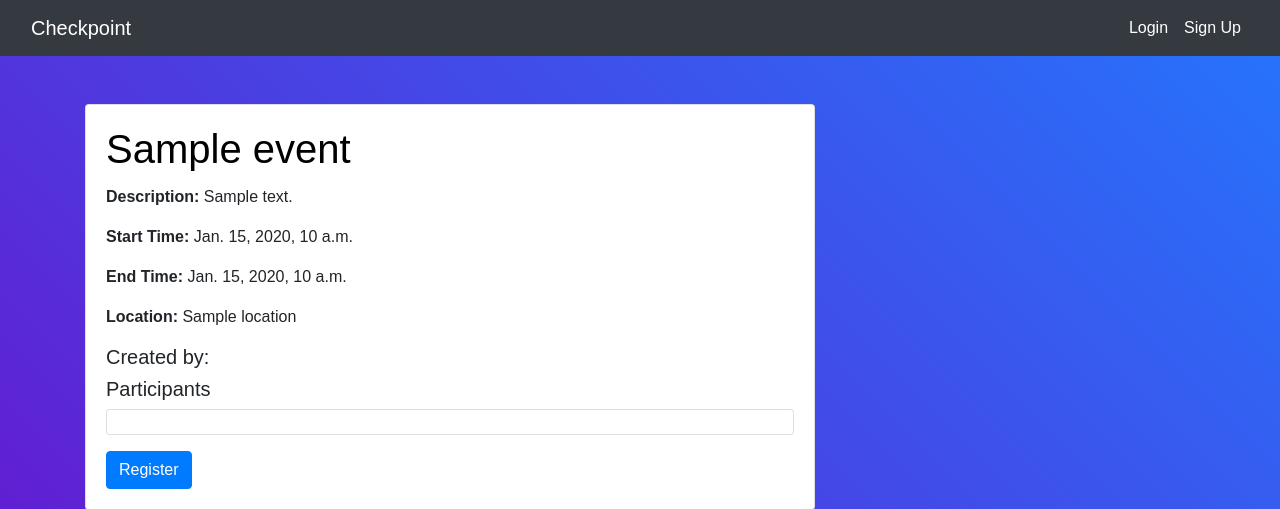
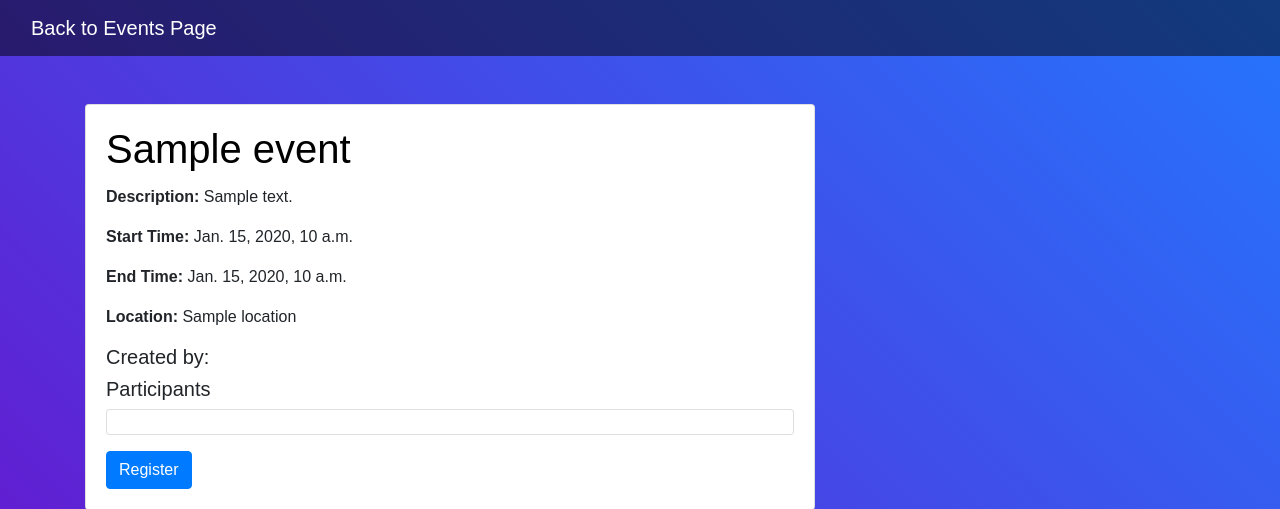
Before and after one commit to gcivil-nyu-org/fall24-monday-team1, a Django app: template events/templates/events/event_detail.html in a window 1280 px wide. Shown: the top 509 px of the page. Run offline with Django 5.2, Linux system fonts and the light colour scheme; the template is opened without the code that fills it: most values are stand-ins (such as "Sample title", 1, 10 or a date in 2020); parts of the project's set-up code (start-up, migrations or seed data) failed here and were passed over; some libraries are stand-ins or nearby versions.

Commit message:
modified navbar on events registration page

```diff
--- a/events/templates/events/event_detail.html
+++ b/events/templates/events/event_detail.html
@@ -6,10 +6,7 @@
     <meta charset="UTF-8" />
     <meta name="viewport" content="width=device-width, initial-scale=1.0" />
     <title>{{ event.title }} - Event Details</title>
-    <link
-        rel="stylesheet"
-        href="https://stackpath.bootstrapcdn.com/bootstrap/4.5.2/css/bootstrap.min.css"
-    />
+    <link href="https://stackpath.bootstrapcdn.com/bootstrap/4.5.2/css/bootstrap.min.css" rel="stylesheet">
     <link
         rel="stylesheet"
         href="https://use.fontawesome.com/releases/v5.0.8/css/all.css"
@@ -21,12 +18,16 @@
             color: black; /* Change the title color to black */
             transition: none; /* Disable any transition */
         }
+
     </style>
 </head>
 <body>
     <!-- Navbar -->
-    {% load navbar_tags %}
-    {% render_navbar user=request.user %}
+    <nav class="navbar navbar-expand-lg">
+        <div class="container-fluid">
+            <a class="navbar-brand" href="{% url 'events:event_list' %}">Back to Events Page</a>
+        </div>
+    </nav>
 
     <div class="container py-5">
         <div class="row">
```
Also changed, not shown: db.dev.sqlite3.
